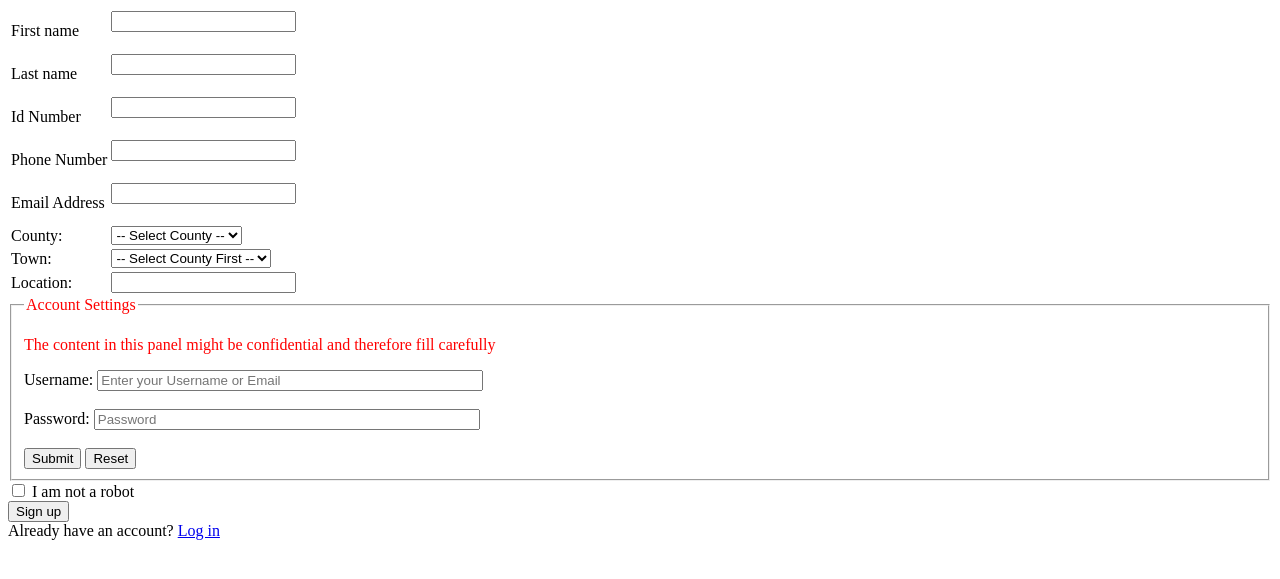
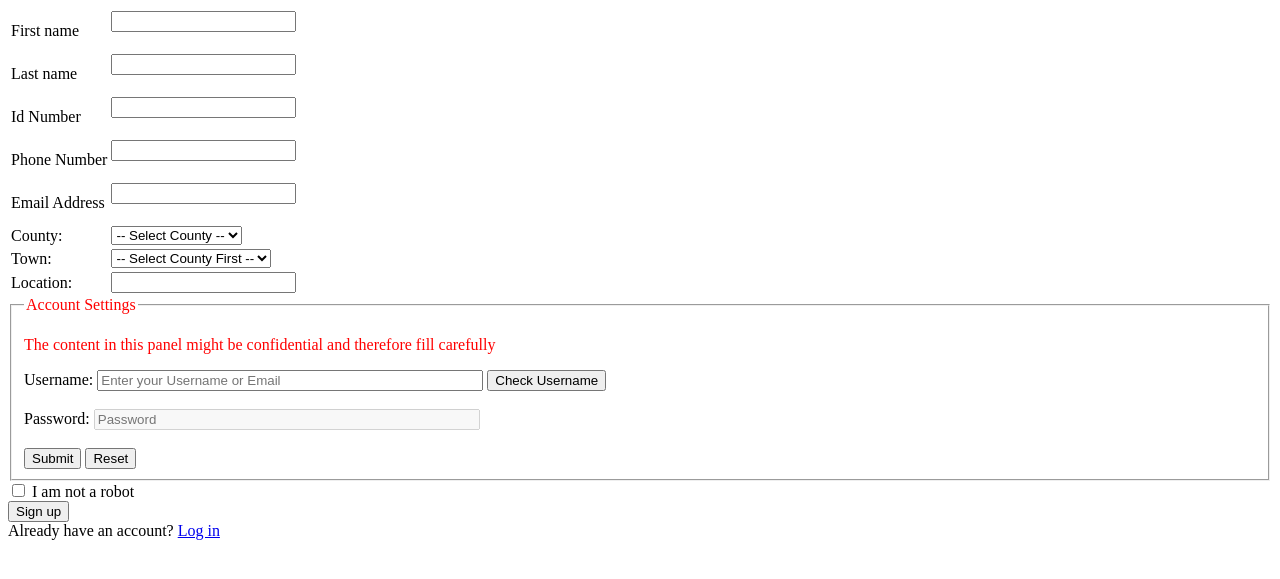
Before and after one commit to jetsup/Estate-Management, a PHP site: the page made by sign up.php in a window 1280 px wide. Shown: the top 579 px of the page. Run offline with PHP 8.4, Linux system fonts and the light colour scheme; tables that the repository leaves empty hold one stand-in row (values such as "Sample post").

Commit message:
Fixed some typos and renamed some ids

```diff
--- a/loginsValidation.js
+++ b/loginsValidation.js
@@ -88,6 +88,31 @@ function validateSignup() {
             }
         }
     }
+    // check username and password
+    var username = document.getElementById("username");
+    var password = document.getElementById("password");
+    if (username.value.trim() == "") {
+        username.focus();
+        return false;
+    }else{
+        var userPattern = /^[a-z0-9_]{4}$/;
+        if(!userPattern.test(username)){
+            username.value = "";
+            username.focus();
+            return false;
+        }
+    }
+    if (password.value.trim() == "") {
+        password.focus();
+        return false;
+    }else{
+        var passPattern = /^(?=.*[a-z])(?=.*[A-Z])(?=.*\d)(?=.*[@$!%*?&])[A-Za-z\d@$!%*?&]{4,}$/;
+        if(!passPattern.test(password)){
+            password.value = "";
+            password.focus();
+            return false;
+        }
+    }
     // check if the robot checkbox is checked
     if (!document.signupForm.robot.checked) {
         alert("Confirm that you are not a robot");
@@ -112,24 +137,24 @@ function validateLogins() {
         } else {
             /**
              * **************Properties**************
-             * i            - ignorecase
+             * i            - ignore-case
              * g            -
              *
              *
-             * [^a]         - find any charachter that is not 'a'
+             * [^a]         - find any character that is not 'a'
              * [a|b]        - find either 'a' OR 'b'
-             * [a-z]        - find any characher for lowercase
+             * [a-z]        - find any character for lowercase
              * [0-9]        - find any digit in the string
              *
              * **************Metacharacters**************
-             * .            - find a single chatacter except new line or line terminator
-             * \w           - find a word cacter
+             * .            - find a single character except new line or line terminator
+             * \w           - find a word character
              * \W           - find non-word character
              * \d           - find a digit
              * \D           - find a non-digit
              * \s           - find a whitespace
              * \S           - find a non-whitespace
-             * \b           - find a matchh at begining or end of a word (\bHello)-> find Hello at the begining (Hello\b)-> find Hello at the end
+             * \b           - find a match at beginning or end of a word (\bHello)-> find Hello at the beginning (Hello\b)-> find Hello at the end
              * \B           - find a match but should not be at the beginning or at the end (specifies as above)
              * \0           - find a NULL character
              * \n           - find a newline character
@@ -142,14 +167,14 @@ function validateLogins() {
              * \udddd       - find the UNICODE character specified by the hexadecimal number dddd
              *
              * **************Quantifiers**************
-             * n+           - match any string that matches atleast ONE 'n'
-             * n*           - match hany string that contains ZERO or MORE occurence of 'n'
-             * n?           - match any string that contains ZERO or ONE occurence of 'n'
+             * n+           - match any string that matches at least ONE 'n'
+             * n*           - match any string that contains ZERO or MORE occurrence of 'n'
+             * n?           - match any string that contains ZERO or ONE occurrence of 'n'
              * n{X}.        - match any string that contains a sequence of X  n's
              * n{X,Y}.      - match any string that contains a sequence of X-Y n's
-             * n{X,}.       - match any string that contains a sequence of atleast X n's
+             * n{X,}.       - match any string that contains a sequence of at least X n's
              * n$.          - match any string with n at the end of it
-             * ^n           - match any string with n at the begining
+             * ^n           - match any string with n at the beginning
              * ?=n          - match any string that is followed by a specific string n
              * ?!n          - match any string that is not followed by a specific string n
              *
@@ -157,10 +182,10 @@ function validateLogins() {
              * compile()-   - {Deprecated}compile a Regular Expression
              * exec()       - test for a match in a string and return the first match
              * test()       - test for a match in a string, returns true or false
-             * toString()   - returns the string value of the regulat expression
+             * toString()   - returns the string value of the regular expression
              */
 
-            var allowedUsername = /[a-z0-9_]+/i; // the username can contain any of the specified characters
+            var allowedUsername = /[a-z0-9_]{4}/i; // the username can contain any of the specified characters
             var allowedPassword = /^(?=.*[a-z])(?=.*[A-Z])(?=.*\d)(?=.*[@$!%*?&])[A-Za-z\d@$!%*?&]{4,}$/;
 
             if (allowedUsername.test(username)) {
--- a/sign up.php
+++ b/sign up.php
@@ -97,11 +97,12 @@ if ($result = $connection->query($query)) {
             <p style="Color: red;">The content in this panel might be confidential and therefore fill carefully</p>
             <label for="username">Username: </label>
             <input id="username" type="text" name="username" placeholder="Enter your Username or Email" autocomplete="username" style="width: 100mm;">
+            <button onclick="check()">Check Username</button>
             <br><br>
             <label for="password">Password: </label>
-            <input id="password" type="password" name="password" placeholder="Password" autocomplete="current-password" style="width: 100mm;">
+            <input id="password" type="password" name="password" placeholder="Password" autocomplete="current-password" style="width: 100mm;" disabled>
             <br><br>
-            <input id="confirm" type="submit" value="Submit" name="button">
+            <input id="checkUsername" type="submit" value="Submit" name="button">
             <input id="reset" type="reset">
         </fieldset>
 
@@ -146,10 +147,21 @@ if ($result = $connection->query($query)) {
         // console.log(index);
     }
     // working on this
-    var ele = document.getElementById("username");
-    ele.addEventListener('input', check);
+    // var ele = document.getElementById("username");
+    // ele.addEventListener('input', check);
 
     function check() {
+        var el = document.getElementById("username");
+        var exist = <?php
+                    include "est_connection.php";
+                    $query = "SELECT * FROM logins WHERE username = 'get the value from a cookie'";
+                    $res = $connection->query($query);
+                    $i = $res->num_rows;
+                    if ($i) echo "true";
+                    else echo "false";
+                    ?>;
+        console.log("PHP Returned: "+exist);
+        /*
         console.log("Changed");
         var c = document.getElementById("username").value;
         document.cookie = "username=" + c;
@@ -171,7 +183,7 @@ if ($result = $connection->query($query)) {
                         $s = "";
                         foreach ($_POST as $k => $v) {
                             # code...
-                            $s = $s.$k;
+                            $s = $s . $k;
                         }
                         echo $s; ?>];
 
@@ -179,6 +191,7 @@ if ($result = $connection->query($query)) {
         //     console.log(element);
         // });
         console.log("PHP: " + taken.length);
+        */
     }
 </script>
 
```
